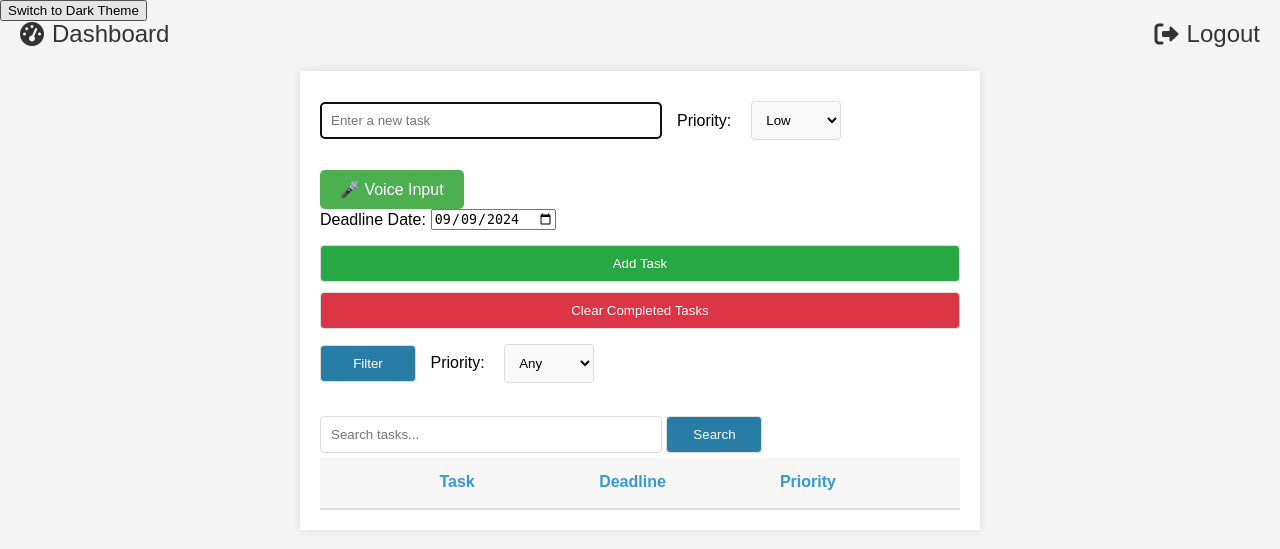
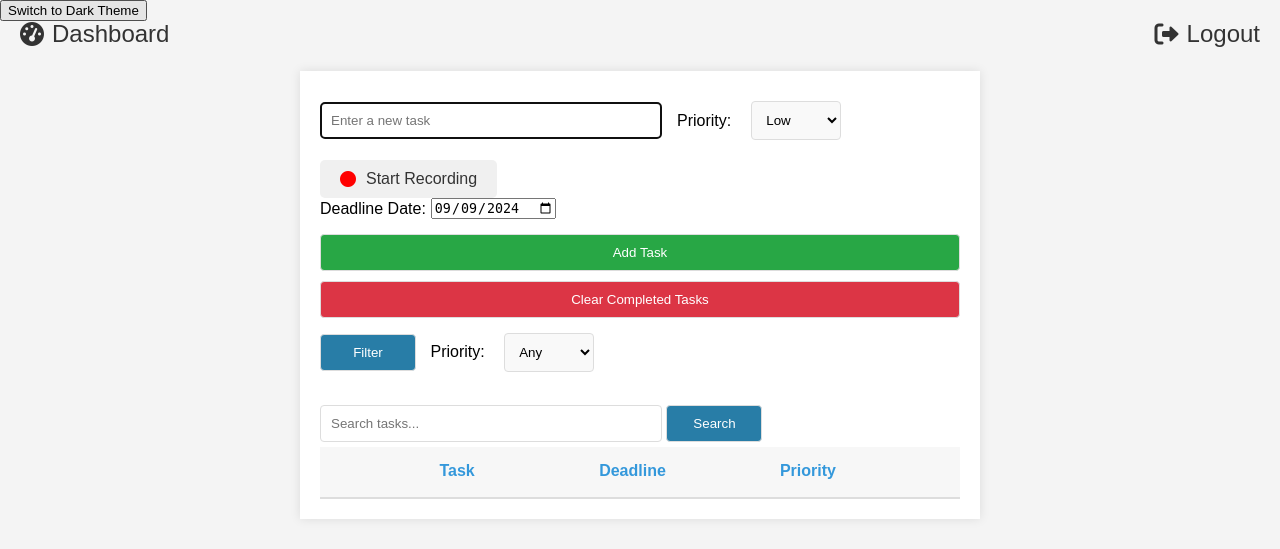
Before and after one commit to RO-HIT17/Flask_TODO_V3, a Flask app: page /index/1 in a window 1280 px wide. Shown: the top 549 px of the page. Run offline with Flask 3, Linux system fonts and the light colour scheme; data that the repository does not hold is empty.

Commit message:
changed mic button

```diff
--- a/static/styles.css
+++ b/static/styles.css
@@ -376,16 +376,22 @@ strike {
     color: #007bff; /* Change color on hover */
 }
 #startVoiceInput {
-    background-color: #4CAF50; /* Green */
-    color: white;
+    background-color: #f0f0f0;
     border: none;
     padding: 10px 20px;
     font-size: 16px;
     cursor: pointer;
     border-radius: 5px;
-    margin-top: 10px;
+    color: #333;
+    display: flex;
+    align-items: center;
+}
+
+#startVoiceInput i {
+    margin-right: 10px;
+    color: red; /* Recording icon color */
 }
 
 #startVoiceInput:hover {
-    background-color: #45a049;
+    background-color: #ddd;
 }
--- a/templates/base.html
+++ b/templates/base.html
@@ -6,6 +6,7 @@
     <link id="light-theme" rel="stylesheet" href="{{ url_for('static', filename='styles.css') }}">
     <link id="dark-theme" rel="stylesheet" href="{{ url_for('static', filename='dark-index.css') }}" disabled>
     <title>TODO Application</title>
+    <link rel="stylesheet" href="https://cdnjs.cloudflare.com/ajax/libs/font-awesome/6.0.0-beta3/css/all.min.css">
     <link rel="stylesheet" href="https://cdnjs.cloudflare.com/ajax/libs/font-awesome/6.0.0-beta3/css/all.min.css">
 </head>
 <body>
--- a/templates/index.html
+++ b/templates/index.html
@@ -12,7 +12,9 @@
         </select>
     </div>
     <div>
-        <button type="button" id="startVoiceInput">🎤 Voice Input</button>
+        <button type="button" id="startVoiceInput">
+            <i class="fas fa-circle"></i> Start Recording
+        </button>
     </div>
 
     <div class="form-group">
```
